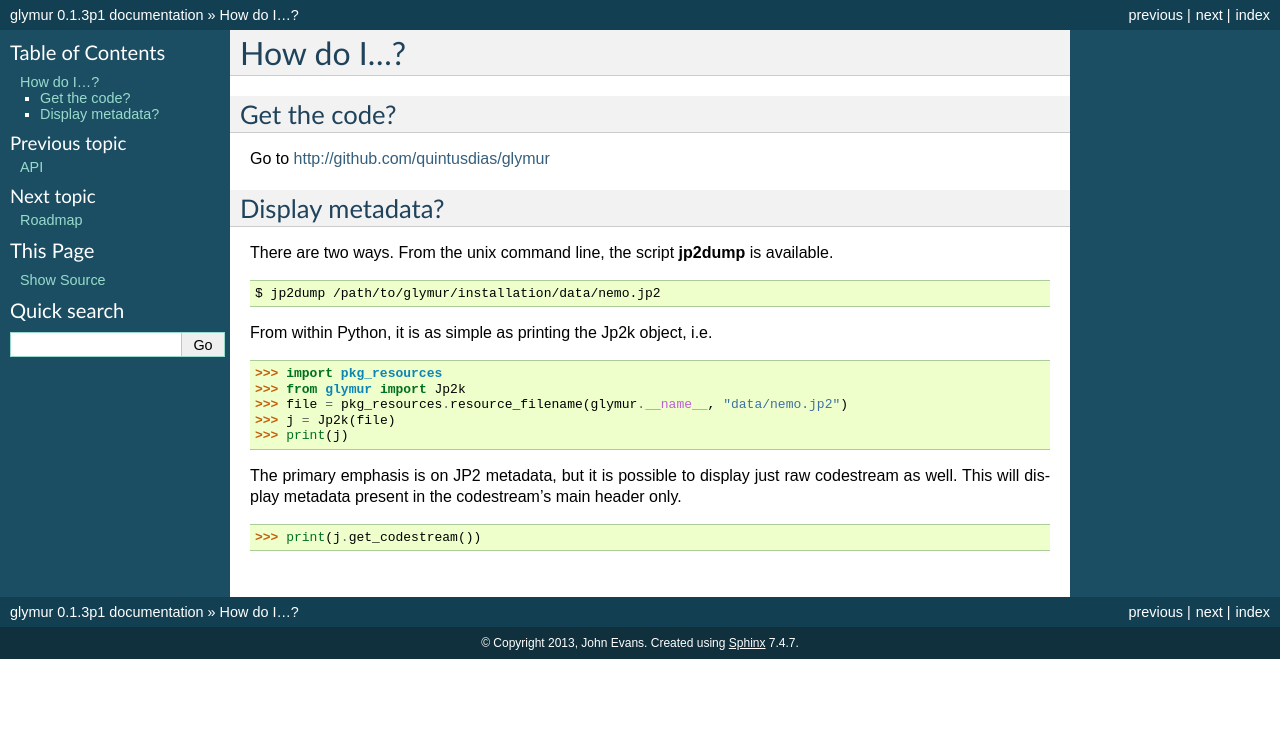
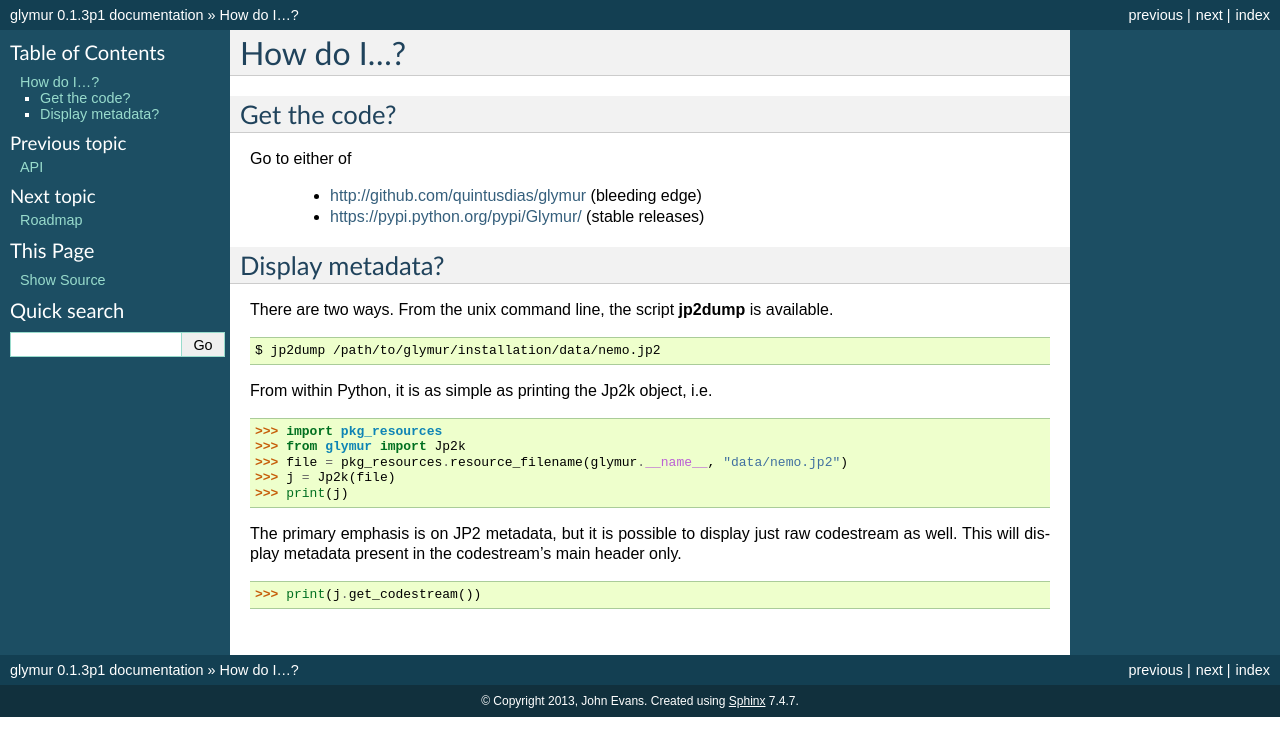
Before and after one commit to quintusdias/glymur, a Sphinx documentation site: the page built from docs/source/how_do_i.rst, in a window 1280 px wide. Shown: the top 756 px of the page. Built offline with Sphinx 7.4.7, drawn with Linux system fonts in a browser that asks for light colours.

Commit message:
Added PyPI to list of places to get the code.
Fixes #24

```diff
--- a/docs/source/how_do_i.rst
+++ b/docs/source/how_do_i.rst
@@ -4,7 +4,10 @@ How do I...?
 
 Get the code?
 =============
-Go to http://github.com/quintusdias/glymur
+Go to either of
+
+    * http://github.com/quintusdias/glymur (bleeding edge)
+    * https://pypi.python.org/pypi/Glymur/ (stable releases)
 
 
 Display metadata?
```
